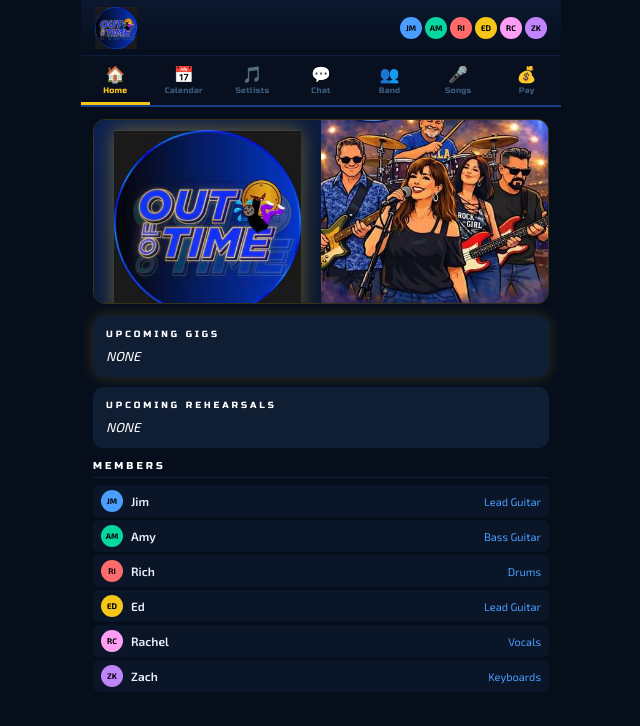
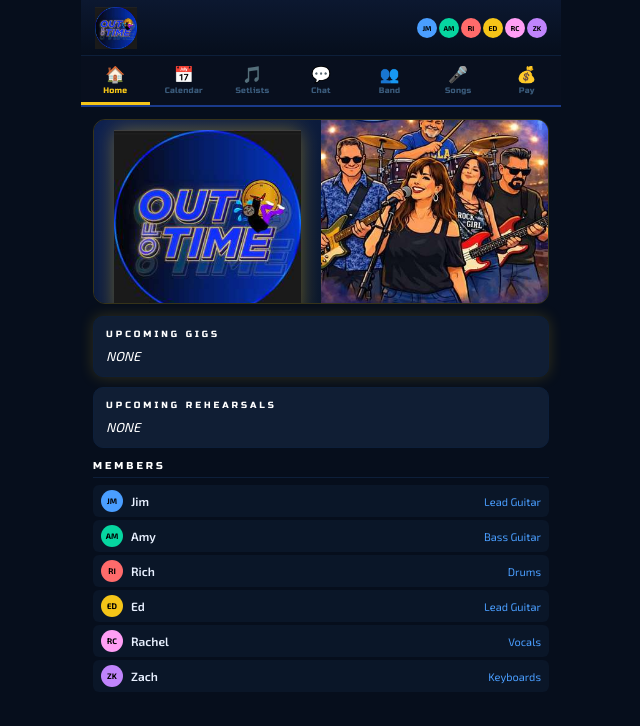
Before and after one commit to richescarcega-crypto/outoftimeband, a plain HTML site: page index.html in a window 1280 px wide. Shown: the whole page, without its empty margins (319-959 px from the left). Drawn offline with Linux system fonts and the light colour scheme.

Commit message:
Add files via upload

```diff
--- a/index.html
+++ b/index.html
@@ -16,8 +16,8 @@ button{cursor:pointer;font-family:"Exo 2",sans-serif;}
 #app{position:fixed;top:0;left:0;right:0;bottom:0;display:flex;flex-direction:column;max-width:480px;margin:0 auto;}
 #hdr{flex-shrink:0;height:56px;background:linear-gradient(#0c1830,#060e1c);display:flex;align-items:center;justify-content:space-between;padding:0 14px;border-bottom:1px solid #0d1f3a;}
 #hdr img{height:42px;object-fit:contain;}
-#oavs{display:flex;gap:3px;}
-.avxs{width:22px;height:22px;border-radius:50%;display:flex;align-items:center;justify-content:center;font-size:8px;font-weight:700;color:#000;}
+#oavs{display:flex;gap:2px;}
+.avxs{width:20px;height:20px;border-radius:50%;display:flex;align-items:center;justify-content:center;font-size:7px;font-weight:700;color:#000;}
 #tabs{flex-shrink:0;display:flex;background:#080f1e;border-bottom:2px solid #1a3a8a;}
 .tb{flex:1;padding:9px 2px 7px;background:none;border:none;color:#3a5a7a;display:flex;flex-direction:column;align-items:center;gap:2px;font-family:"Russo One",sans-serif;font-size:8px;letter-spacing:.3px;-webkit-tap-highlight-color:rgba(245,197,24,.3);touch-action:manipulation;}
 .tb .i{font-size:16px;pointer-events:none;}
```
